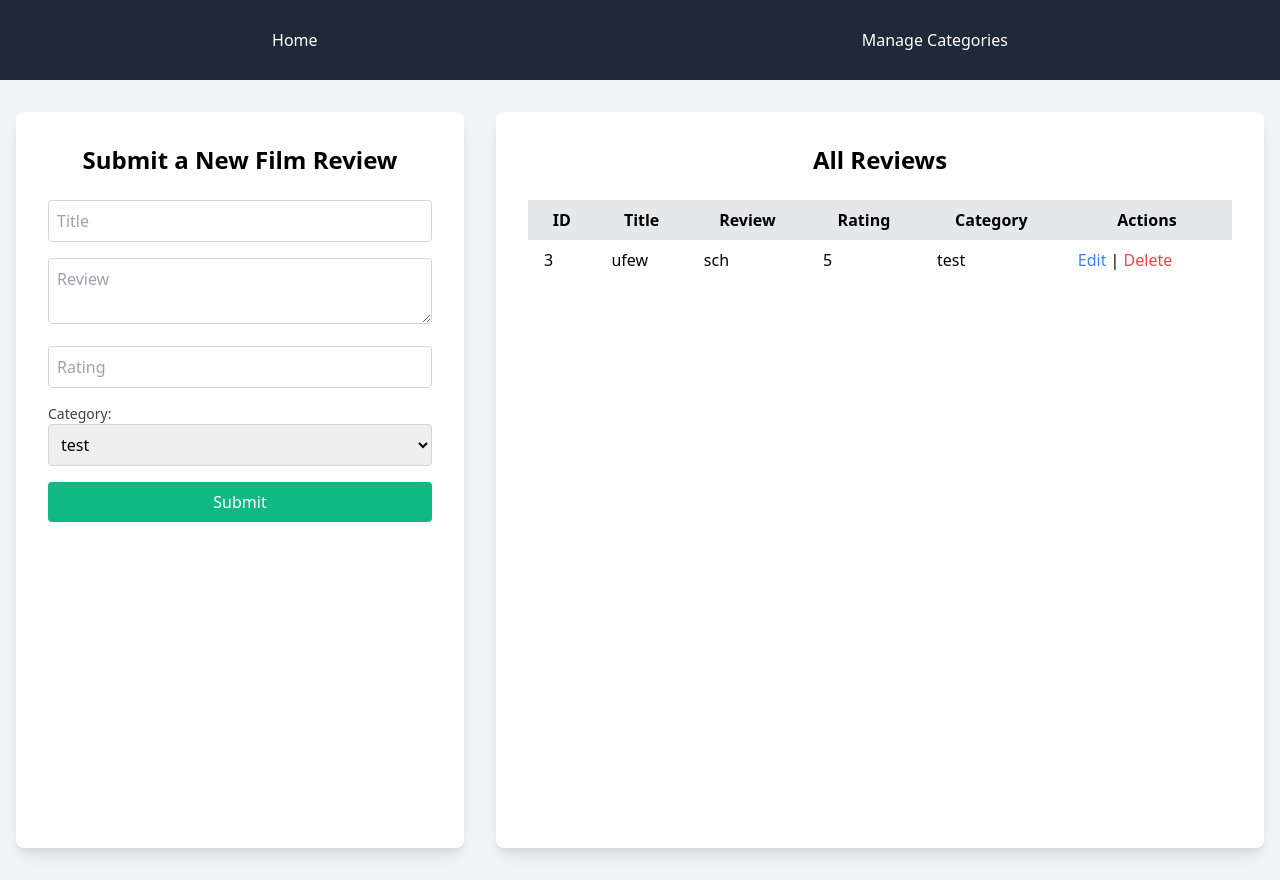
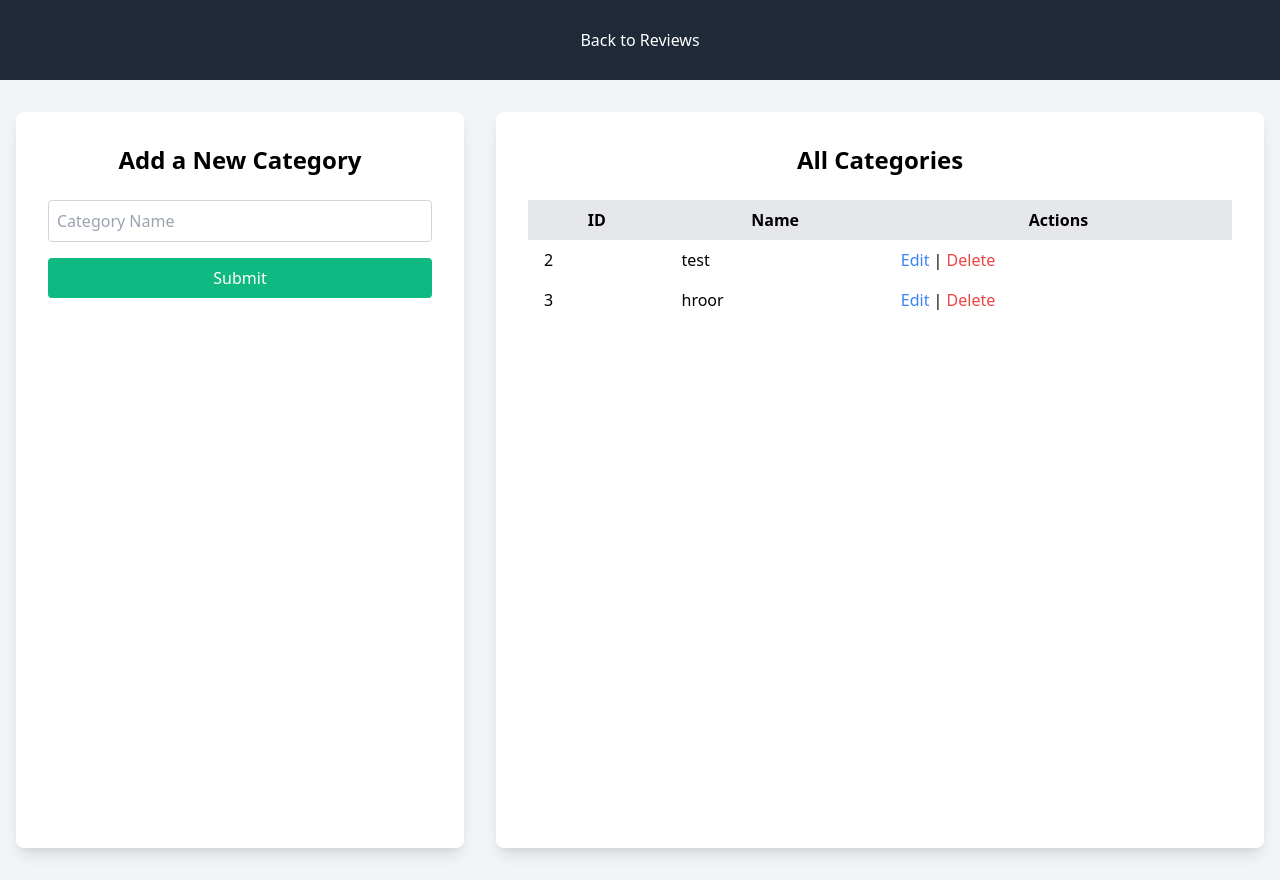
Before and after one commit to Devano08/film_reviews, a PHP site: page / in a window 1280 px wide. Run offline with PHP 8.4, Linux system fonts and the light colour scheme; data comes from the database, SQL or seed files in the repository.

Commit message:
Remove unused feature

```diff
--- a/Kategori/delete_category.php
+++ b/Kategori/delete_category.php
@@ -5,7 +5,7 @@ $id = $_GET['id'];
 
 $sql = "DELETE FROM categories WHERE id=$id";
 if ($conn->query($sql) === TRUE) {
-    header('Location: categories.php');
+    header('Location: index.php');
 } else {
     echo "Error deleting record: " . $conn->error;
 }
--- a/Kategori/edit_category.php
+++ b/Kategori/edit_category.php
@@ -8,7 +8,7 @@ if ($_SERVER["REQUEST_METHOD"] == "POST") {
 
     $sql = "UPDATE categories SET name='$name' WHERE id=$id";
     if ($conn->query($sql) === TRUE) {
-        header('Location: categories.php');
+        header('Location: index.php');
     } else {
         echo "Error: " . $sql . "<br>" . $conn->error;
     }
--- a/Kategori/index.php
+++ b/Kategori/index.php
@@ -2,75 +2,52 @@
 include 'db.php';
 
 if ($_SERVER["REQUEST_METHOD"] == "POST") {
-    $title = $_POST['title'];
-    $review = $_POST['review'];
-    $rating = $_POST['rating'];
-    $category_id = $_POST['category_id'];
+    $name = $_POST['name'];
 
-    $sql = "INSERT INTO reviews (title, review, rating, category_id) VALUES ('$title', '$review', '$rating', '$category_id')";
+    $sql = "INSERT INTO categories (name) VALUES ('$name')";
     if ($conn->query($sql) === TRUE) {
-        echo "New review created successfully";
+        echo "New category created successfully";
     } else {
         echo "Error: " . $sql . "<br>" . $conn->error;
     }
 }
 
-$sql = "SELECT * FROM reviews";
+$sql = "SELECT * FROM categories";
 $result = $conn->query($sql);
-
-$categories = $conn->query("SELECT * FROM categories");
 ?>
 
 <!DOCTYPE html>
 <html>
 <head>
-    <title>Film Reviews</title>
+    <title>Film Categories</title>
     <link href="https://cdn.jsdelivr.net/npm/tailwindcss@2.2.19/dist/tailwind.min.css" rel="stylesheet">
 </head>
 <body class="bg-gray-100">
 
 <!-- Header -->
 <div class="w-full h-20 bg-gray-800 flex items-center justify-around text-white">
-    <a href="../Review/home.php">Home</a>
-    <a href="categories.php">Manage Categories</a>
+    <a href="../Review/index.php">Back to Reviews</a>
 </div>
 
 <!-- Main Content -->
 <div class="w-full min-h-screen flex justify-center py-8">
-    <!-- Input Review -->
+    <!-- Input Category -->
     <div class="bg-white w-full max-w-md p-8 shadow-lg rounded-lg mx-4">
-        <h2 class="text-2xl font-bold mb-6 text-center">Submit a New Film Review</h2>
+        <h2 class="text-2xl font-bold mb-6 text-center">Add a New Category</h2>
         <form method="POST" action="" class="space-y-4">
-            <input type="text" name="title" placeholder="Title" class="w-full p-2 border border-gray-300 rounded" required>
-            <textarea name="review" placeholder="Review" class="w-full p-2 border border-gray-300 rounded" required></textarea>
-            <input type="number" name="rating" min="1" max="5" placeholder="Rating" class="w-full p-2 border border-gray-300 rounded" required>
-            <div>
-                <label for="category_id" class="block text-sm font-medium text-gray-700">Category:</label>
-                <select name="category_id" id="category_id" class="w-full p-2 border border-gray-300 rounded" required>
-                    <?php
-                    if ($categories->num_rows > 0) {
-                        while ($cat = $categories->fetch_assoc()) {
-                            echo "<option value='" . $cat['id'] . "'>" . $cat['name'] . "</option>";
-                        }
-                    }
-                    ?>
-                </select>
-            </div>
+            <input type="text" name="name" placeholder="Category Name" class="w-full p-2 border border-gray-300 rounded" required>
             <input type="submit" value="Submit" class="w-full bg-green-500 text-white p-2 rounded cursor-pointer hover:bg-green-600">
         </form>
     </div>
 
-    <!-- All Reviews Table -->
+    <!-- All Categories Table -->
     <div class="bg-white w-full max-w-4xl p-8 shadow-lg rounded-lg mx-4">
-        <h2 class="text-2xl font-bold mb-6 text-center">All Reviews</h2>
+        <h2 class="text-2xl font-bold mb-6 text-center">All Categories</h2>
         <table class="min-w-full bg-white">
             <thead>
                 <tr>
                     <th class="py-2 px-4 bg-gray-200">ID</th>
-                    <th class="py-2 px-4 bg-gray-200">Title</th>
-                    <th class="py-2 px-4 bg-gray-200">Review</th>
-                    <th class="py-2 px-4 bg-gray-200">Rating</th>
-                    <th class="py-2 px-4 bg-gray-200">Category</th>
+                    <th class="py-2 px-4 bg-gray-200">Name</th>
                     <th class="py-2 px-4 bg-gray-200">Actions</th>
                 </tr>
             </thead>
@@ -78,18 +55,14 @@ $categories = $conn->query("SELECT * FROM categories");
                 <?php
                 if ($result->num_rows > 0) {
                     while ($row = $result->fetch_assoc()) {
-                        $category = $conn->query("SELECT name FROM categories WHERE id=" . $row['category_id'])->fetch_assoc();
                         echo "<tr class='hover:bg-gray-100'>";
                         echo "<td class='py-2 px-4'>" . $row['id'] . "</td>";
-                        echo "<td class='py-2 px-4'>" . $row['title'] . "</td>";
-                        echo "<td class='py-2 px-4'>" . $row['review'] . "</td>";
-                        echo "<td class='py-2 px-4'>" . $row['rating'] . "</td>";
-                        echo "<td class='py-2 px-4'>" . $category['name'] . "</td>";
-                        echo "<td class='py-2 px-4'><a href='edit.php?id=" . $row['id'] . "' class='text-blue-500 hover:text-blue-700'>Edit</a> | <a href='delete.php?id=" . $row['id'] . "' class='text-red-500 hover:text-red-700'>Delete</a></td>";
+                        echo "<td class='py-2 px-4'>" . $row['name'] . "</td>";
+                        echo "<td class='py-2 px-4'><a href='edit_category.php?id=" . $row['id'] . "' class='text-blue-500 hover:text-blue-700'>Edit</a> | <a href='delete_category.php?id=" . $row['id'] . "' class='text-red-500 hover:text-red-700'>Delete</a></td>";
                         echo "</tr>";
                     }
                 } else {
-                    echo "<tr><td colspan='6' class='text-center py-4'>No reviews found</td></tr>";
+                    echo "<tr><td colspan='3' class='text-center py-4'>No categories found</td></tr>";
                 }
                 ?>
             </tbody>
```
Also changed, not shown: Kategori/categories.php (deleted, +0 -77 lines).
